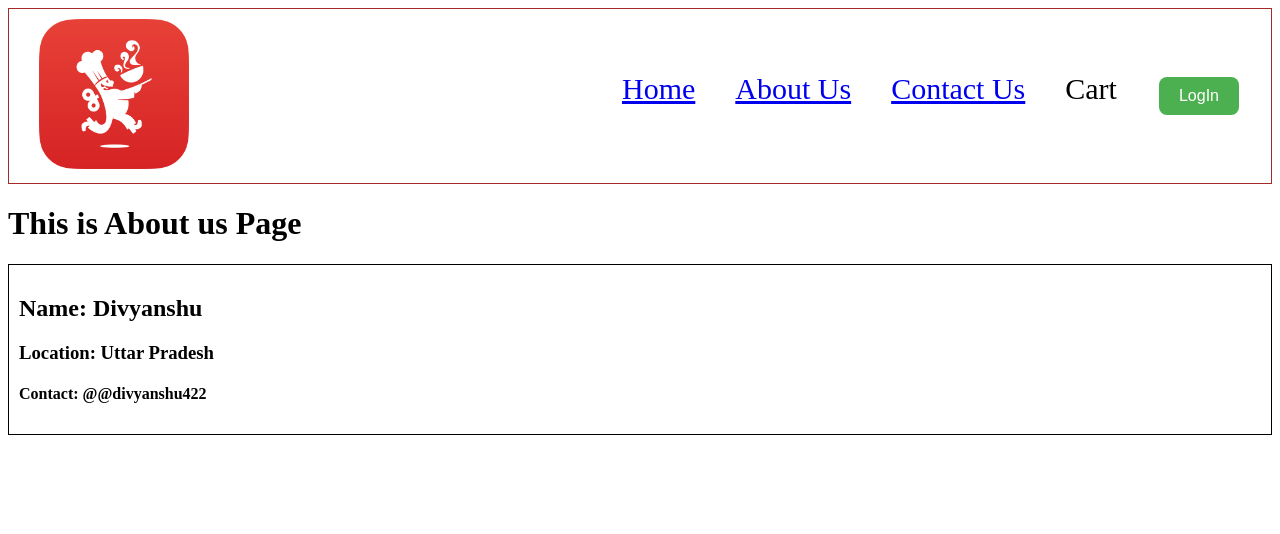
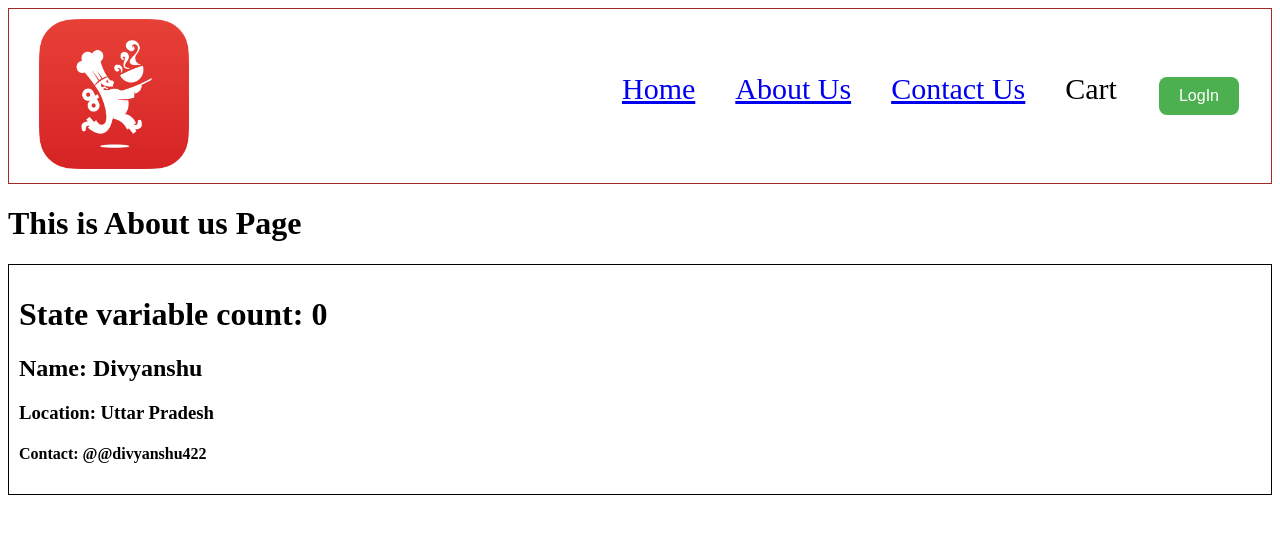
Before and after one commit to Divyanshu422/Learning, a React (Vite) app in the folder React_Project/NamasteReact/Lecture4/: page /about in a window 1280 px wide. Shown: the top 534 px of the page. Built offline with nearby package versions, Linux system fonts and the light colour scheme.

Commit message:
Creating Single State Variable

```diff
--- a/React_Project/NamasteReact/Lecture4/src/components/UserClass.jsx
+++ b/React_Project/NamasteReact/Lecture4/src/components/UserClass.jsx
@@ -6,6 +6,12 @@ class UserClass extends React.Component{
     constructor(props){
         super(props); //It calls the constructor of the parent class (React.Component), allowing the component to inherit properties and behavior from React.Component.
         console.log(props);
+
+         // Initialize the state
+        this.state = {
+            count: 0,  // State variable 'count' initialized
+        };
+        console.log('the state variable', this.state)
     }
 
     // Render function inside the class Based componenet
@@ -14,8 +20,11 @@ class UserClass extends React.Component{
         // * Destructuring the props: ;
         const {name, state, contact} = this.props.props;
         console.log('the contact of client is ', contact)
+        // * Destructuring the stateVariable
+        const {count} = this.state;
         return (
             <div className="user-card">
+                <h1>State variable count: {count}</h1>
                 <h2>Name: {name}</h2>
                 <h3>Location: {state}</h3>
                 <h4>Contact: @{contact}</h4>
```
Also changed, not shown: React_Project/NamasteReact/Lecture4/src/Image/2.png (added), 1 other file (tests, documents, lock files or other folders).
